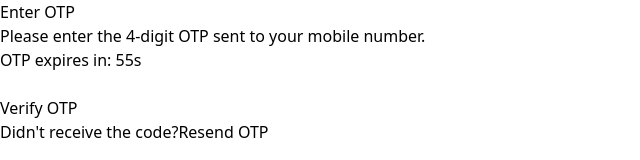
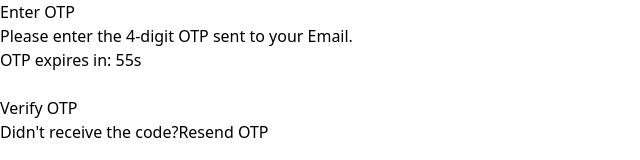
Before and after one commit to snehaPdas/snehaPdas-GIT_FLOW_Complete_Frontend, a React (Vite) app: page /otp in a window 1280 px wide. Shown: the top 160 px of the page, without its empty margins (0-640 px from the left). Built offline with nearby package versions, Linux system fonts and the light colour scheme; no server answers.

Commit message:
otp page text changed

```diff
--- a/src/components/trainers/TrainerOtp.tsx
+++ b/src/components/trainers/TrainerOtp.tsx
@@ -97,7 +97,7 @@ function TrainerOtp() {
       Enter OTP
     </h2>
     <p className="text-center text-[#572c5f] mb-8">
-      Please enter the 4-digit OTP sent to your mobile number.
+      Please enter the 4-digit OTP sent to your Email.
     </p>
     <div className="flex justify-between space-x-2">
       {
--- a/src/components/user/Otp.tsx
+++ b/src/components/user/Otp.tsx
@@ -106,7 +106,7 @@ function Otp() {
       Enter OTP
     </h2>
     <p className="text-center text-gray-500 mb-8">
-      Please enter the 4-digit OTP sent to your mobile number.
+      Please enter the 4-digit OTP sent to your Email.
     </p>
     <p className="text-center text-red-500 font-semibold">
           OTP expires in: {otpTimer}s
```
